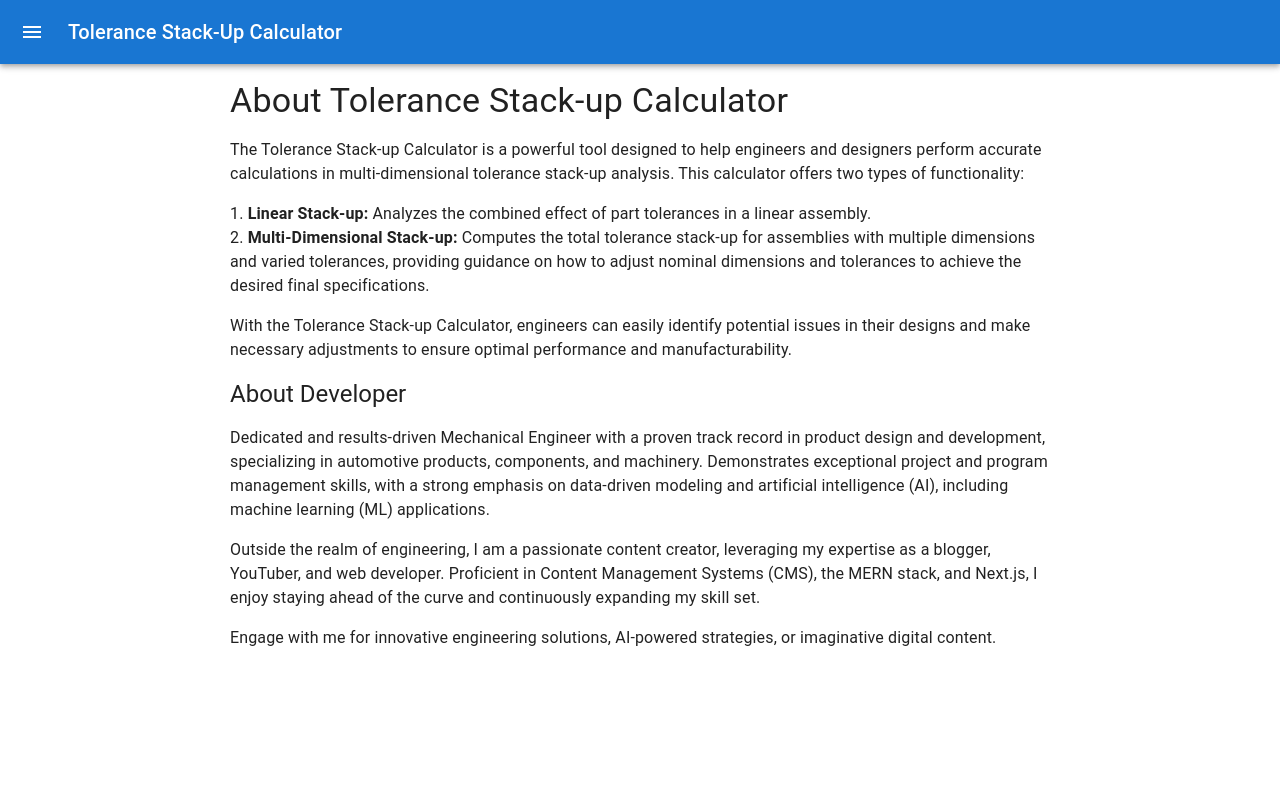
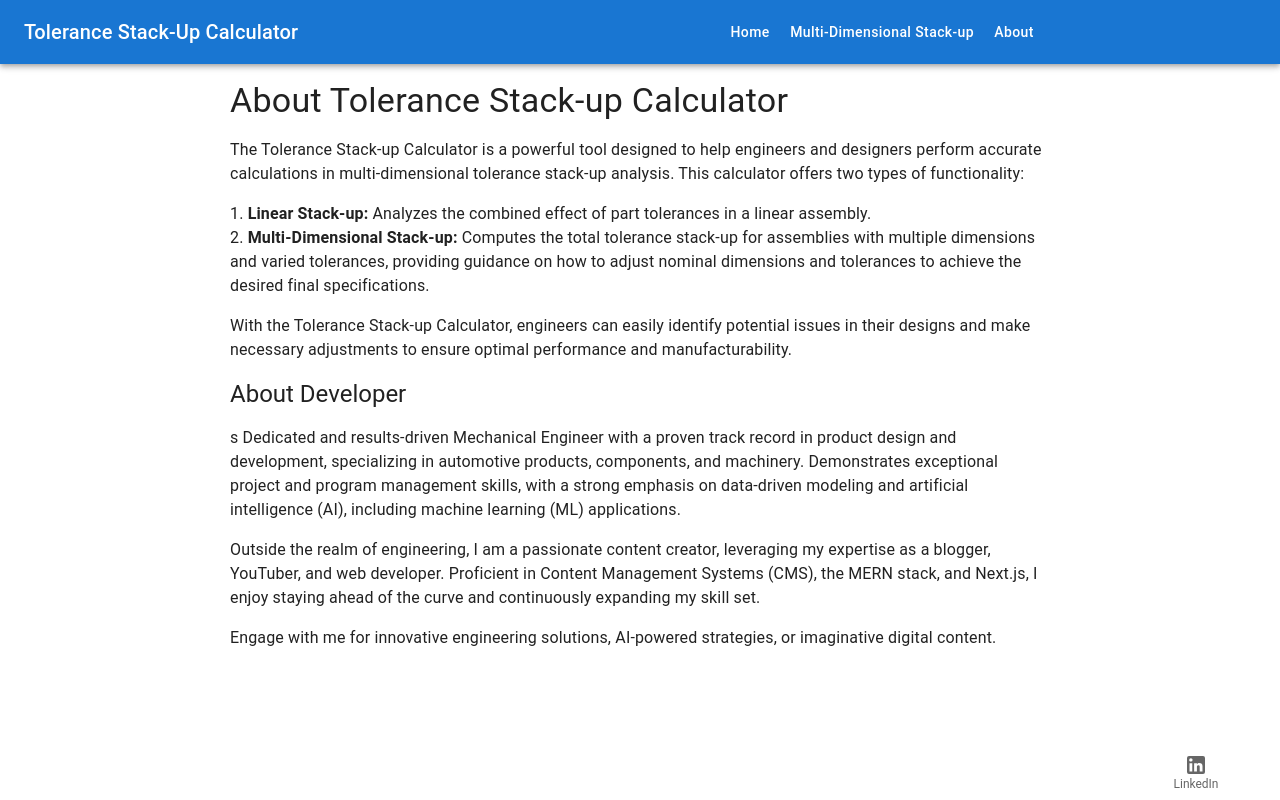
Before and after one commit to preetamnegi7/tolerance-stackup, a Next.js app: page /about in a window 1280 px wide. Built offline with nearby package versions, Linux system fonts and the light colour scheme; no server answers.

Commit message:
added analytics

```diff
--- a/components/Navbar.js
+++ b/components/Navbar.js
@@ -1,71 +1,70 @@
-import React, { useState } from 'react';
+import React from 'react';
 import AppBar from '@mui/material/AppBar';
 import Toolbar from '@mui/material/Toolbar';
 import Typography from '@mui/material/Typography';
-import IconButton from '@mui/material/IconButton';
-import MenuIcon from '@mui/icons-material/Menu';
-import { Drawer, MenuItem, List, ListItemText, Divider, ListItem, ListItemIcon, Box } from '@mui/material';
+import Button from '@mui/material/Button';
+import BottomNavigation from '@mui/material/BottomNavigation';
+import BottomNavigationAction from '@mui/material/BottomNavigationAction';
 import { useRouter } from 'next/router';
 import LinkedInIcon from '@mui/icons-material/LinkedIn';
+import { Box } from '@mui/material';
+import { styled } from '@mui/system';
+
+const NavBarContainer = styled('div')(({ theme }) => ({
+  flexGrow: 1,
+}));
+
+const NavBarTitle = styled(Typography)(({ theme }) => ({
+  flexGrow: 1,
+}));
+
+const CenteredBox = styled(Box)(({ theme }) => ({
+  marginLeft: 'auto',
+  marginRight: 'auto',
+  display: 'flex',
+}));
+
+const StyledButton = styled(Button)(({ theme }) => ({
+  color: 'white',
+  textTransform: 'none',
+  '&:hover': {
+    backgroundColor: 'rgba(255, 255, 255, 0.1)',
+  },
+}));
 
 const Navbar = () => {
-    const [open, setOpen] = useState(false);
   const router = useRouter();
 
-    const handleMenuClick = () => {
-        setOpen(!open);
-    };
-
-    const handleMenuItemClick = (route) => {
+  const handleButtonClick = (route) => {
     router.push(route);
-        setOpen(false);
   };
 
   return (
-        <div>
+    <NavBarContainer>
       <AppBar position="static">
         <Toolbar>
-                    <IconButton
-                        edge="start"
-                        color="inherit"
-                        aria-label="menu"
-                        onClick={handleMenuClick}
-                        sx={{ marginRight: '16px' }}
-                    >
-                        <MenuIcon />
-                    </IconButton>
-                    <Typography variant="h6" sx={{ flexGrow: 1 }}>
-                        Tolerance Stack-Up Calculator
-                    </Typography>
+          <NavBarTitle variant="h6">Tolerance Stack-Up Calculator</NavBarTitle>
+          <Box sx={{ flexGrow: 1 }} />
+          <CenteredBox>
+            <StyledButton onClick={() => handleButtonClick('/')}>Home</StyledButton>
+            <StyledButton onClick={() => handleButtonClick('/multidimensionalstackup')}>
+              Multi-Dimensional Stack-up
+            </StyledButton>
+            <StyledButton onClick={() => handleButtonClick('/about')}>About</StyledButton>
+          </CenteredBox>
+          <Box sx={{ flexGrow: 1 }} />
         </Toolbar>
       </AppBar>
-            <Drawer anchor="left" open={open} onClose={handleMenuClick}>
-                <List sx={{ width: '250px', paddingTop: '10px' }}>
-                    <MenuItem onClick={() => handleMenuItemClick('/')}>
-                        <ListItemText primary="Home" primaryTypographyProps={{ variant: 'subtitle1' }} />
-                    </MenuItem>
-                    <MenuItem onClick={() => handleMenuItemClick('/multidimensionalstackup')}>
-                        <ListItemText primary="Multi-Dimensional Stack-up" primaryTypographyProps={{ variant: 'subtitle1' }} />
-                    </MenuItem>
-                    <MenuItem onClick={() => handleMenuItemClick('/about')}>
-                        <ListItemText primary="About" primaryTypographyProps={{ variant: 'subtitle1' }} />
-                    </MenuItem>
-
-                    <Divider />
       <Box sx={{ flexGrow: 1 }} />
-                    <ListItem>
-                        <ListItemIcon>
-                            <LinkedInIcon />
-                        </ListItemIcon>
-                        <ListItemText
-                            primary="LinkedIn"
-                            primaryTypographyProps={{ variant: 'subtitle1' }}
+      <BottomNavigation showLabels sx={{ width: '100%', position: 'fixed', bottom: 0 }}>
+        <BottomNavigationAction
+          sx={{ marginLeft: 'auto' }}
+          label="LinkedIn"
+          icon={<LinkedInIcon />}
           onClick={() => window.open('https://www.linkedin.com/in/pritamnegi7/', '_blank')}
         />
-                    </ListItem>
-                </List>
-            </Drawer>
-        </div>
+      </BottomNavigation>
+    </NavBarContainer>
   );
 };
 
--- a/package.json
+++ b/package.json
@@ -19,6 +19,7 @@
     "eslint": "8.39.0",
     "eslint-config-next": "13.3.1",
     "next": "13.3.1",
+    "next-google-analytics": "^0.6.0",
     "react": "18.2.0",
     "react-dom": "18.2.0",
     "react-zoom-pan-pinch": "^3.0.7",
--- a/pages/_app.tsx
+++ b/pages/_app.tsx
@@ -2,12 +2,30 @@ import "../styles/globals.css";
 import { CssBaseline } from "@mui/material";
 import type { AppProps } from "next/app";
 import Head from "next/head";
+import { useRouter } from "next/router";
 import { ThemeProvider, createTheme } from "@mui/material/styles";
 import Navbar from "../components/Navbar";
+import { useEffect } from "react";
+import * as gtag from "../utils/gtag"; // Import the gtag utility
+import Script from "next/script";
 
 const theme = createTheme();
 
-export default function App({ Component, pageProps }: AppProps) {
+function App({ Component, pageProps }: AppProps) {
+  const router = useRouter();
+
+  useEffect(() => {
+    const handleRouteChange = (url: string) => {
+      gtag.pageview(url);
+    };
+
+    router.events.on("routeChangeComplete", handleRouteChange);
+
+    return () => {
+      router.events.off("routeChangeComplete", handleRouteChange);
+    };
+  }, [router.events]);
+
   return (
     <>
       <Head>
@@ -22,12 +40,62 @@ export default function App({ Component, pageProps }: AppProps) {
     content="tolerance stack up, calculator, shaft, hole, interference, gap"
   />
   <link rel="icon" href="/favicon.ico" />
+
+  {/* Open Graph / Facebook */}
+  <meta property="og:type" content="website" />
+  <meta property="og:url" content="https://tolerancestackupcalculator.com/" />
+  <meta property="og:title" content="Tolerance Stack Up Calculator" />
+  <meta
+    property="og:description"
+    content="Easily calculate the worst-case tolerance stack up for shafts and holes using our Tolerance Stack Up Calculator."
+  />
+  <meta property="og:image" content="https://tolerancestackupcalculator.com/og-image.jpg" />
+
+  {/* Twitter */}
+  <meta property="twitter:card" content="summary_large_image" />
+  <meta property="twitter:url" content="https://tolerancestackupcalculator.com/" />
+  <meta property="twitter:title" content="Tolerance Stack Up Calculator" />
+  <meta
+    property="twitter:description"
+    content="Easily calculate the worst-case tolerance stack up for shafts and holes using our Tolerance Stack Up Calculator."
+  />
+  <meta property="twitter:image" content="https://tolerancestackupcalculator.com/twitter-image.jpg" />
+
+  {/* Google / Search Engine */}
+  <meta itemProp="name" content="Tolerance Stack Up Calculator" />
+  <meta
+    itemProp="description"
+    content="Easily calculate the worst-case tolerance stack up for shafts and holes using our Tolerance Stack Up Calculator."
+  />
+  <meta itemProp="image" content="https://tolerancestackupcalculator.com/google-image.jpg" />
 </Head>
+
       <ThemeProvider theme={theme}>
         <Navbar />
         <CssBaseline />
         <Component {...pageProps} />
       </ThemeProvider>
+      {/* Google Analytics */}
+      <Script
+        src={`https://www.googletagmanager.com/gtag/js?id=${gtag.GA_TRACKING_ID}`}
+        strategy="afterInteractive"
+      />
+      <Script
+        id="gtag-init"
+        strategy="afterInteractive"
+        dangerouslySetInnerHTML={{
+          __html: `
+            window.dataLayer = window.dataLayer || [];
+            function gtag(){dataLayer.push(arguments);}
+            gtag('js', new Date());
+            gtag('config', '${gtag.GA_TRACKING_ID}', {
+              page_path: window.location.pathname,
+            });
+          `,
+        }}
+      />
     </>
   );
 }
+
+export default App;
--- a/pages/about.js
+++ b/pages/about.js
@@ -26,7 +26,7 @@ const About = () => {
           About Developer
         </Typography>
 
-        <Typography variant="body1" paragraph>
+        <Typography variant="body1" paragraph>s
           Dedicated and results-driven Mechanical Engineer with a proven track record in product design and development, specializing in automotive products, components, and machinery. Demonstrates exceptional project and program management skills, with a strong emphasis on data-driven modeling and artificial intelligence (AI), including machine learning (ML) applications.
         </Typography>
         <Typography variant="body1" paragraph>
--- /dev/null
+++ b/utils/gtag.js
@@ -0,0 +1,12 @@
+// utils/gtag.js
+export const GA_TRACKING_ID = process.env.NEXT_PUBLIC_GA_TRACKING_ID; // Replace with your tracking ID
+
+export const pageview = (url) => {
+  window.gtag('config', GA_TRACKING_ID, {
+    page_path: url,
+  });
+};
+
+export const event = ({ action, params }) => {
+  window.gtag('event', action, params);
+};
```
Also changed, not shown: 2 other files (tests, documents, lock files or other folders). Lines whose indentation alone changed are shown as unchanged.
